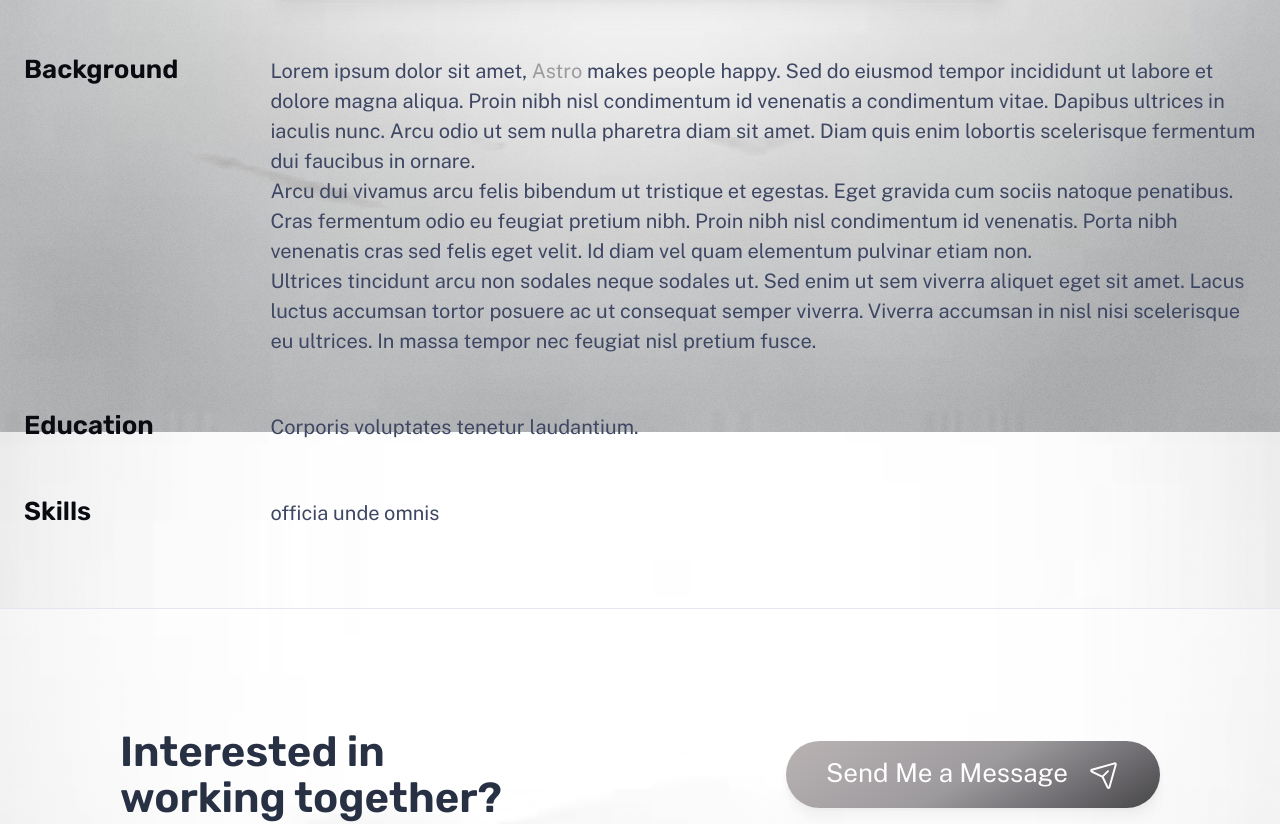
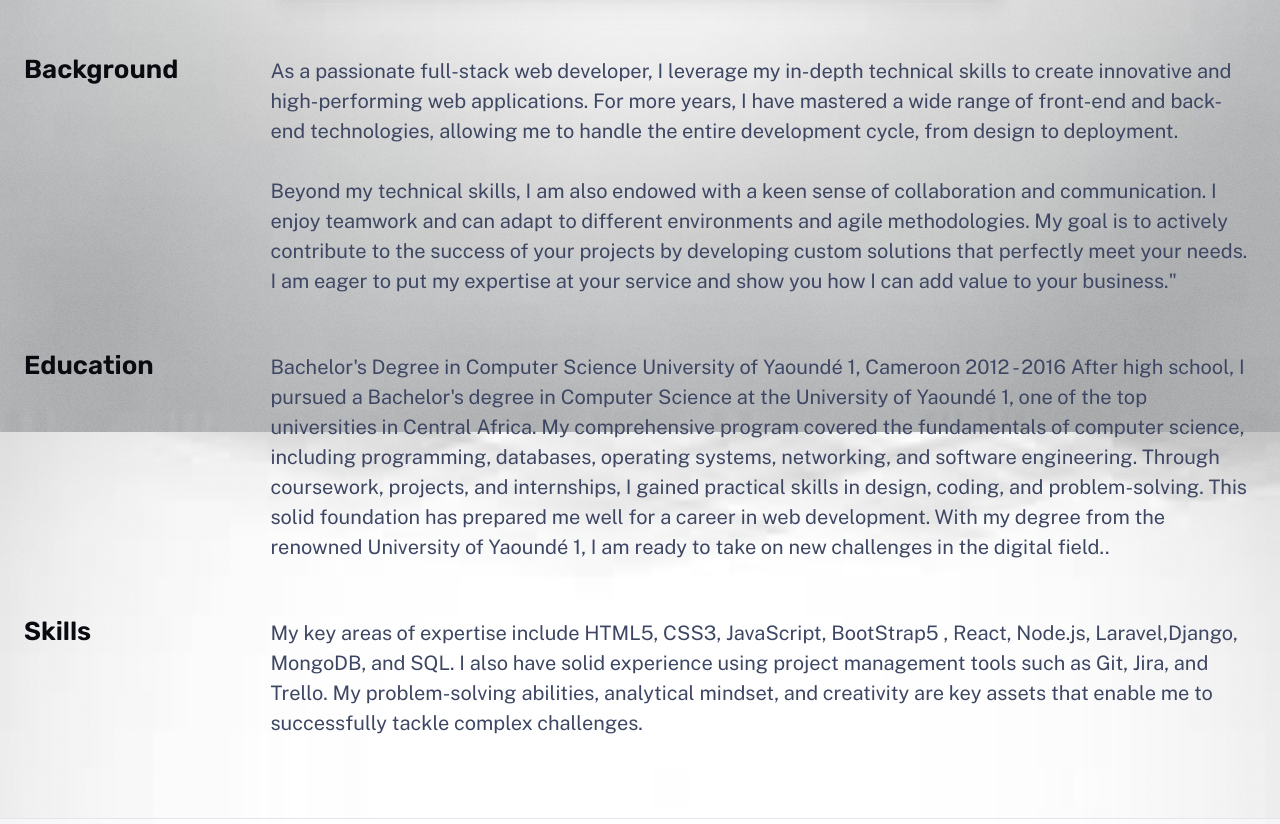
Before and after one commit to salahoudineayoubi/simplePorfolio, an Astro site: page /about in a window 1280 px wide. Shown: the part 1376-2200 px from the top of the page. Built offline with nearby package versions, Linux system fonts and the light colour scheme; Astro itself is replaced by a stand-in of ours.

Commit message:
Mise à jour de la page About

```diff
--- a/src/pages/about.astro
+++ b/src/pages/about.astro
@@ -24,35 +24,43 @@ import Hero from '../components/Hero.astro';
 				<h2 class="section-title">Background</h2>
 				<div class="content">
 					<p>
-						Lorem ipsum dolor sit amet, <a href="https://astro.build/">Astro</a> makes people happy.
-						Sed do eiusmod tempor incididunt ut labore et dolore magna aliqua. Proin nibh nisl condimentum
-						id venenatis a condimentum vitae. Dapibus ultrices in iaculis nunc. Arcu odio ut sem nulla
-						pharetra diam sit amet. Diam quis enim lobortis scelerisque fermentum dui faucibus in ornare.
+						As a passionate full-stack web developer, I leverage my in-depth technical skills to create innovative and high-performing web applications. For more years, I have mastered a wide range of front-end and back-end technologies, allowing me to handle the entire development cycle, from design to deployment.
+
 					</p>
+					<br>
 					<p>
-						Arcu dui vivamus arcu felis bibendum ut tristique et egestas. Eget gravida cum sociis
-						natoque penatibus. Cras fermentum odio eu feugiat pretium nibh. Proin nibh nisl
-						condimentum id venenatis. Porta nibh venenatis cras sed felis eget velit. Id diam vel
-						quam elementum pulvinar etiam non.
-					</p>
-					<p>
-						Ultrices tincidunt arcu non sodales neque sodales ut. Sed enim ut sem viverra aliquet
-						eget sit amet. Lacus luctus accumsan tortor posuere ac ut consequat semper viverra.
-						Viverra accumsan in nisl nisi scelerisque eu ultrices. In massa tempor nec feugiat nisl
-						pretium fusce.
+						Beyond my technical skills, I am also endowed with a keen sense of collaboration and communication. I enjoy teamwork and can adapt to different environments and agile methodologies. My goal is to actively contribute to the success of your projects by developing custom solutions that perfectly meet your needs.
+						<br>
+
+						<p>
+						I am eager to put my expertise at your service and show you how I can add value to your business." </p>
+
 					</p>
 				</div>
 			</section>
 			<section>
 				<h2 class="section-title">Education</h2>
 				<div class="content">
-					<p>Corporis voluptates tenetur laudantium.</p>
+
+					<p>Bachelor's Degree in Computer Science
+						University of Yaoundé 1, Cameroon
+						2012 - 2016
+
+						After high school, I pursued a Bachelor's degree in Computer Science at the University of Yaoundé 1, one of the top universities in Central Africa.
+
+						My comprehensive program covered the fundamentals of computer science, including programming, databases, operating systems, networking, and software engineering.
+
+						Through coursework, projects, and internships, I gained practical skills in design, coding, and problem-solving. This solid foundation has prepared me well for a career in web development.
+
+						With my degree from the renowned University of Yaoundé 1, I am ready to take on new challenges in the digital field..</p>
+
+
 				</div>
 			</section>
 			<section>
 				<h2 class="section-title">Skills</h2>
 				<div class="content">
-					<p>officia unde omnis</p>
+					<p>My key areas of expertise include HTML5, CSS3, JavaScript, BootStrap5 , React, Node.js, Laravel,Django, MongoDB, and SQL. I also have solid experience using project management tools such as Git, Jira, and Trello. My problem-solving abilities, analytical mindset, and creativity are key assets that enable me to successfully tackle complex challenges.</p>
 				</div>
 			</section>
 		</main>
```
